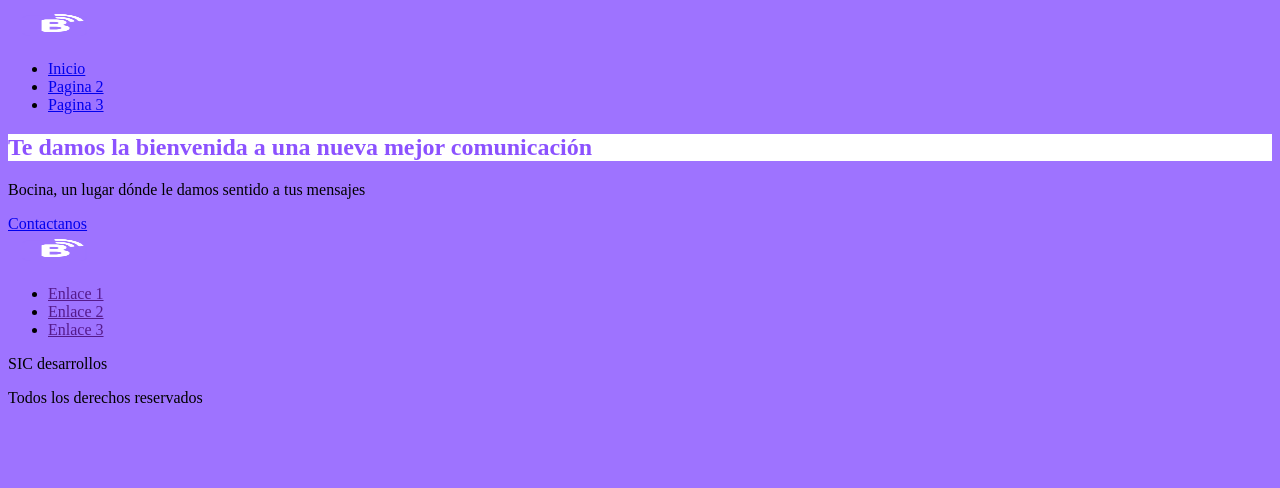
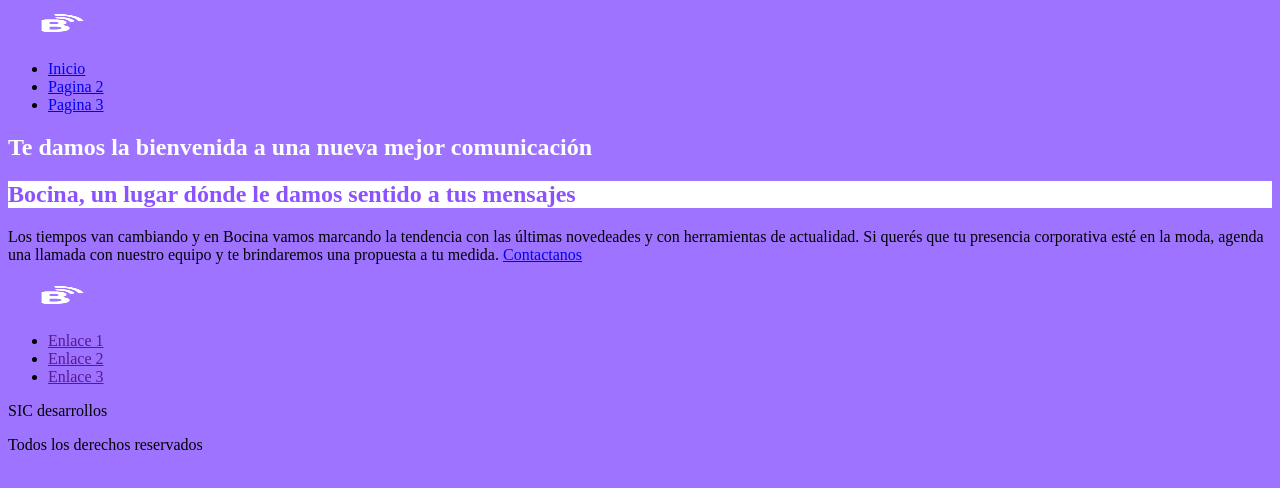
Before and after one commit to sebacordero/proyecto-web-pd, a plain HTML site: page index.html in a window 1280 px wide. Drawn offline with Linux system fonts and the light colour scheme.

Commit message:
Update index.html

```diff
--- a/index.html
+++ b/index.html
@@ -14,7 +14,7 @@
     h1 {
         color:#ffffff;
     }
-    h1 {
+    h2 {
         background-color:#ffffff;
         color:#8c52ff;
     }
@@ -43,7 +43,8 @@
         <section class="inicio">
             <div>
                 <h1>Te damos la bienvenida a una nueva mejor comunicación</h1>
-                <p>Bocina, un lugar dónde le damos sentido a tus mensajes</p>
+                <h2>Bocina, un lugar dónde le damos sentido a tus mensajes</h2>
+                <p>Los tiempos van cambiando y en Bocina vamos marcando la tendencia con las últimas novedeades y con herramientas de actualidad. Si querés que tu presencia corporativa esté en la moda, agenda una llamada con nuestro equipo y te brindaremos una propuesta a tu medida.
                 <a href="mailto:bocinaofficial@gmail.com?subject=Consulta desde el Sitio Web">Contactanos</a>
             </div>
         </section>
```
